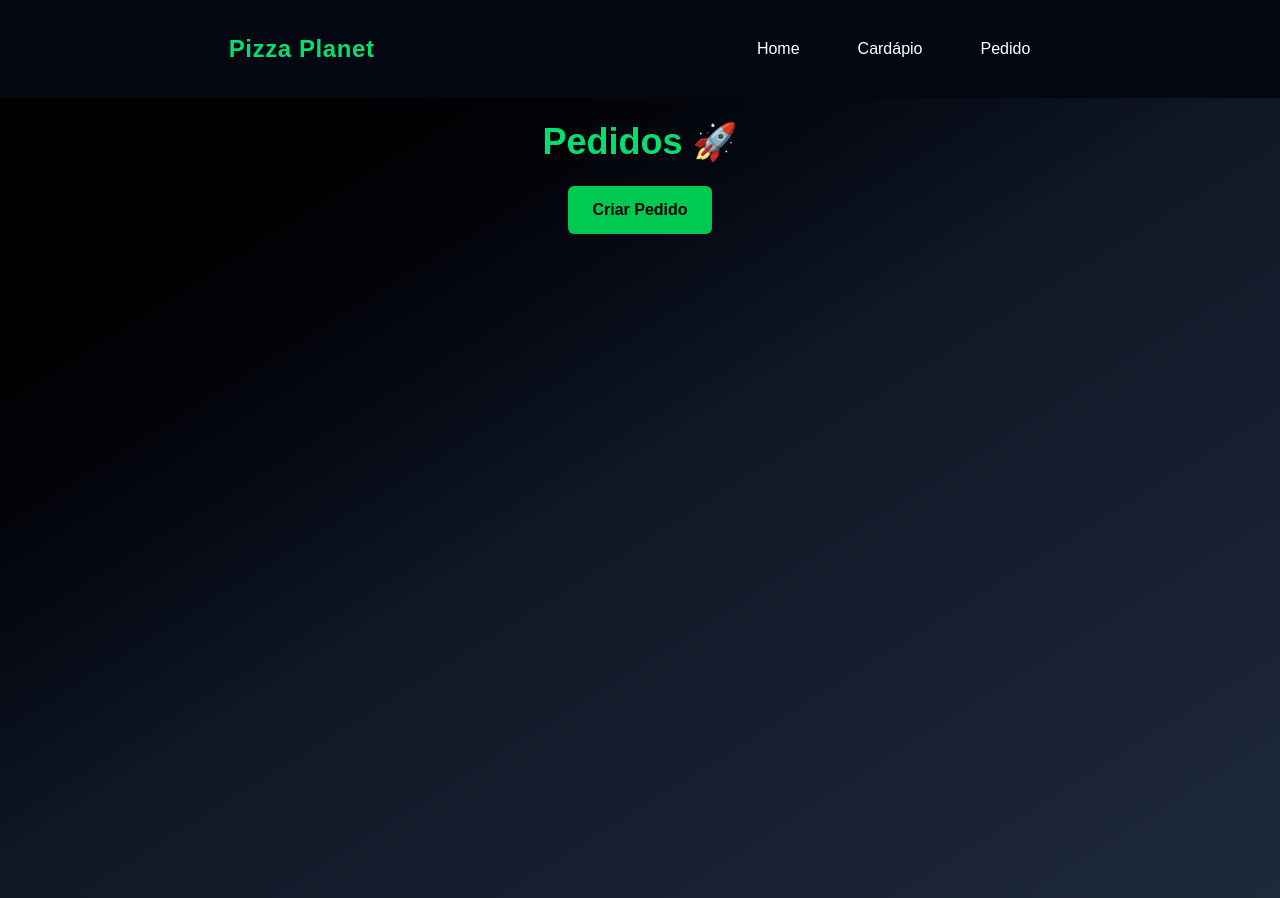
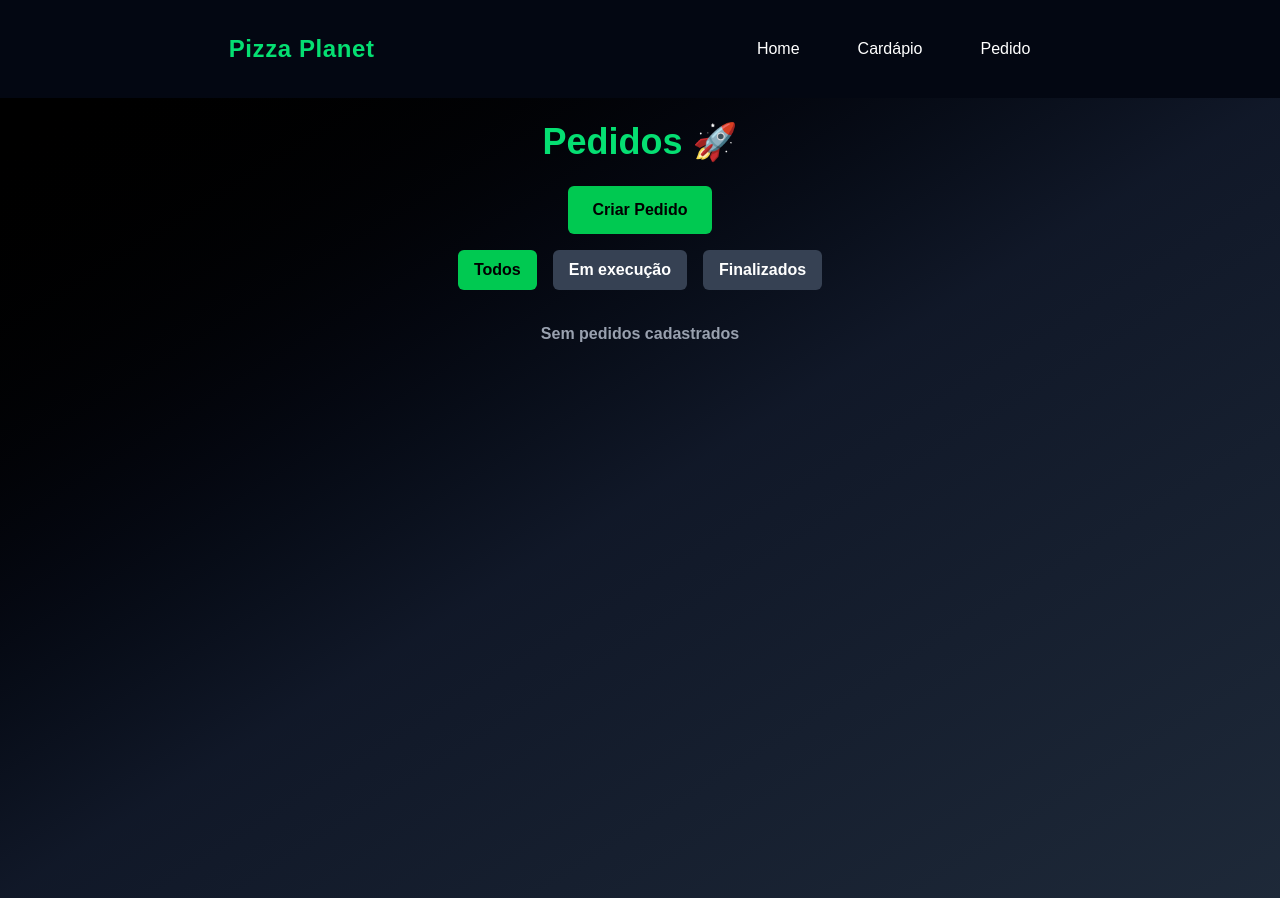
Before and after one commit to Wender1903/PizzaPlanet-Front-End, a Next.js app in the folder pizzaria-front/: page /pedido in a window 1280 px wide. Built offline with nearby package versions, Linux system fonts and the light colour scheme.

Commit message:
:sparkles: feat: Adiciona função de botões para filtrar pedidos (em execuão e finalizados)

```diff
--- a/pizzaria-front/app/pedido/page.tsx
+++ b/pizzaria-front/app/pedido/page.tsx
@@ -30,6 +30,7 @@ export default function PedidoPage() {
     const [quantidade, setQuantidade] = useState(1);
     const [pedidoItens, setPedidoItens] = useState<PedidoItem[]>([]);
     const [pedidos, setPedidos] = useState<Pedido[]>([]);
+    const [filtro, setFiltro] = useState<"todos" | "execucao" | "finalizados">("todos");
 
     useEffect(() => {
         const handleEsc = (event: KeyboardEvent) => {
@@ -158,13 +159,28 @@ export default function PedidoPage() {
         0
     );
 
+    const pedidosFiltrados = pedidos.filter((p) => {
+        if (filtro === "execucao") return !p.finalizado;
+        if (filtro === "finalizados") return p.finalizado;
+        return true;
+    });
+
+    const mensagemSemPedidos = () => {
+        if (pedidosFiltrados.length === 0) {
+            if (filtro === "execucao") return "Sem pedidos em execução hoje";
+            if (filtro === "finalizados") return "Sem pedidos finalizados hoje";
+            return "Sem pedidos cadastrados";
+        }
+        return null;
+    };
+
     return (
         <div className="min-h-screen p-6 bg-gradient-to-br from-black via-gray-900 to-gray-800 text-white">
             <h1 className="text-4xl font-extrabold text-green-400 mb-6 text-center">
                 Pedidos 🚀
             </h1>
 
-            <div className="flex justify-center mb-6">
+            <div className="flex justify-center mb-4">
                 <button
                     onClick={() => setShowModal(true)}
                     className="px-6 py-3 bg-green-500 text-black font-bold rounded-md hover:bg-green-400 transition-all"
@@ -173,8 +189,30 @@ export default function PedidoPage() {
                 </button>
             </div>
 
+            <div className="flex justify-center mb-6 gap-4">
+                <button
+                    onClick={() => setFiltro("todos")}
+                    className={`px-4 py-2 rounded-md font-bold ${filtro === "todos" ? "bg-green-500 text-black" : "bg-gray-700 text-white"}`}
+                >
+                    Todos
+                </button>
+                <button
+                    onClick={() => setFiltro("execucao")}
+                    className={`px-4 py-2 rounded-md font-bold ${filtro === "execucao" ? "bg-green-500 text-black" : "bg-gray-700 text-white"}`}
+                >
+                    Em execução
+                </button>
+                <button
+                    onClick={() => setFiltro("finalizados")}
+                    className={`px-4 py-2 rounded-md font-bold ${filtro === "finalizados" ? "bg-green-500 text-black" : "bg-gray-700 text-white"}`}
+                >
+                    Finalizados
+                </button>
+            </div>
+
+            {pedidosFiltrados.length > 0 ? (
                 <div className="grid grid-cols-1 sm:grid-cols-2 md:grid-cols-3 gap-6 justify-center items-center">
-                {pedidos.map((p) => {
+                    {pedidosFiltrados.map((p) => {
                         const total = p.itens.reduce(
                             (acc, item) => acc + item.pizza.preco * item.quantidade,
                             0
@@ -224,6 +262,11 @@ export default function PedidoPage() {
                         );
                     })}
                 </div>
+            ) : (
+                <p className="text-center text-gray-400 font-semibold mt-8">
+                    {mensagemSemPedidos()}
+                </p>
+            )}
 
             {showModal && (
                 <div className="fixed inset-0 bg-black/70 flex items-center justify-center z-50">
@@ -285,7 +328,7 @@ export default function PedidoPage() {
                                     min={1}
                                     value={quantidade}
                                     onChange={(e) => setQuantidade(Math.max(1, Number(e.target.value)))}
-                                    className="w-20 p-2 rounded-md bg-gray-800 text-white border border-green-500/20 focus:border-green-400"
+                                    className="w-20 p-2 rounded-md bg-gray-800 text-white border border-green-500/20 focus:border-green-400 appearance-none"
                                 />
                             </div>
 
```
Lines whose indentation alone changed are shown as unchanged.
